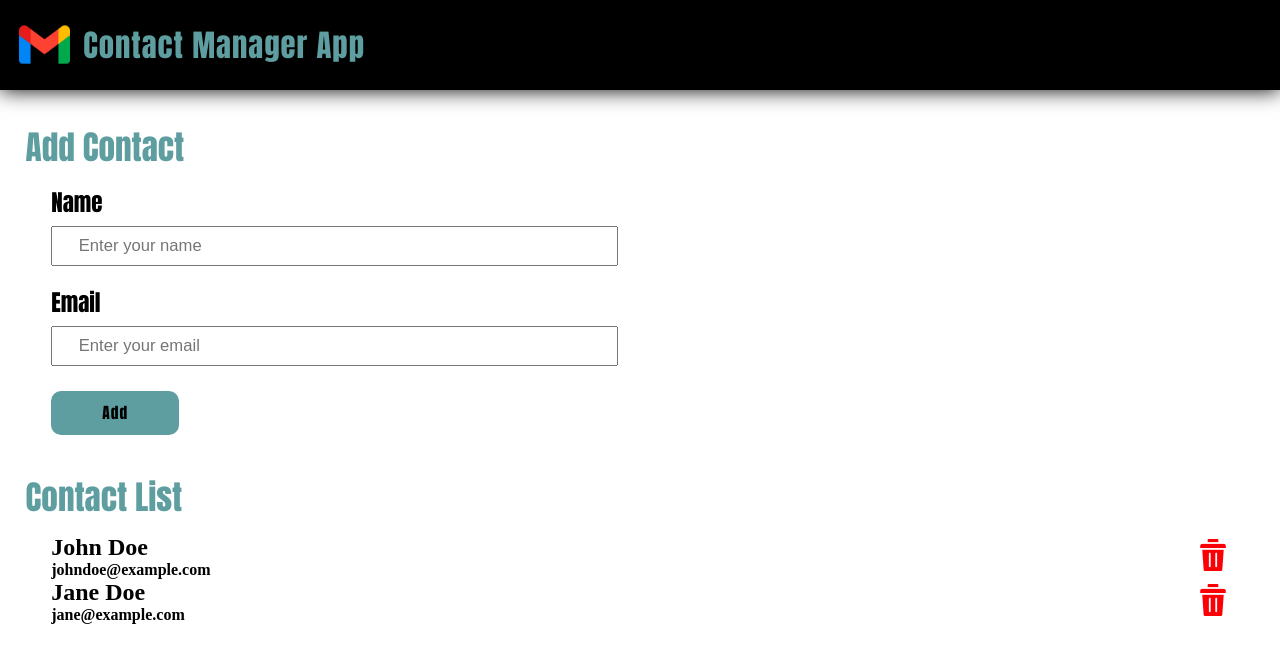
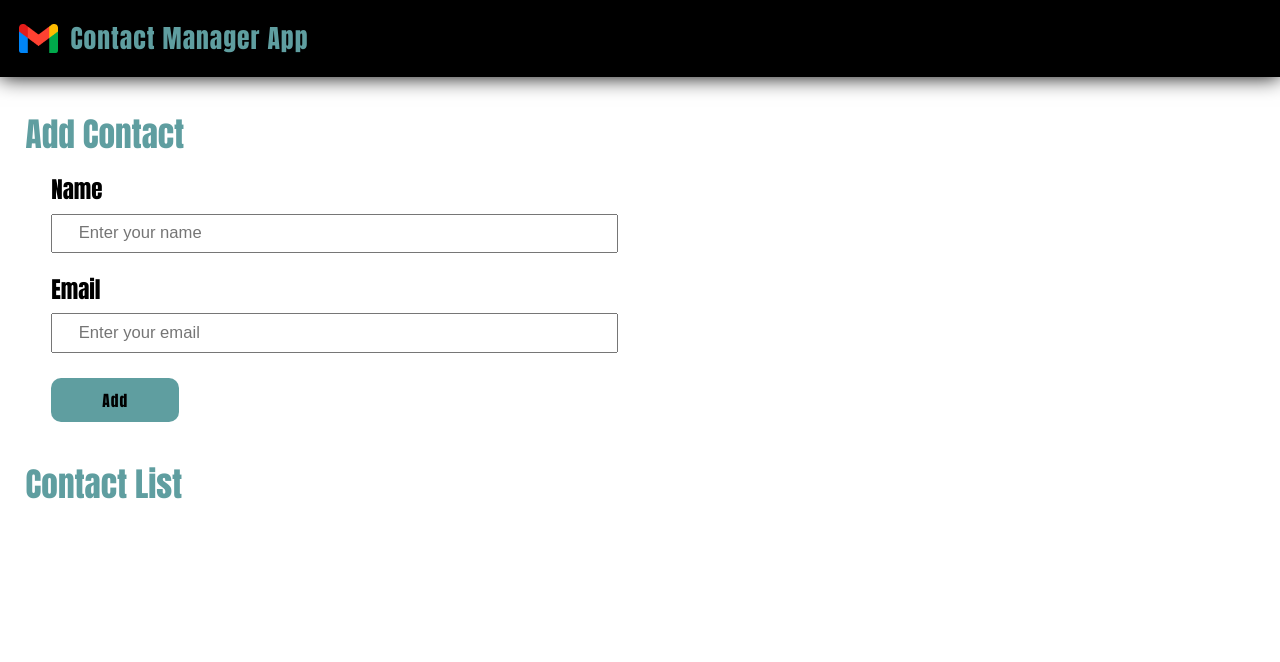
Before and after one commit to webcodeshubham/contactmanagerapp-reactjs-project3, a React (Create React App) app: page / in a window 1280 px wide. Shown: the top 662 px of the page. Built offline with nearby package versions, Linux system fonts and the light colour scheme.

Commit message:
added styles in components

```diff
--- a/src/App.css
+++ b/src/App.css
@@ -7,7 +7,7 @@
 
   /* App Stylings */
 
-  .app {
-    /* background-color: black; */
-    /* color: white; */
-  }
+  /* .app {
+    background-color: black;
+    color: white;
+  } */
--- a/src/App.jsx
+++ b/src/App.jsx
@@ -1,34 +1,75 @@
 // Default Export Module
-import React from "react";
+import React, { useState, useEffect } from "react";
 import "./App.css";
 import Header from "./components/Header";
 import AddContact from "./components/AddContact";
 import ContactList from "./components/ContactList";
 
-// Contact Array of Objects
-const staticContactList = [
-  {
-    id: 1,
-    name: "John Doe",
-    email: "johndoe@example.com",
-  },
-  {
-    id: 2,
-    name: "Jane Doe",
-    email: "jane@example.com",
-  },
-];
+// Example - 1 => Static Contact Array of Objects
+// const staticContactList = [
+//   {
+//     id: 1,
+//     name: "John Doe",
+//     email: "johndoe@example.com",
+//   },
+//   {
+//     id: 2,
+//     name: "Jane Doe",
+//     email: "jane@example.com",
+//   },
+// ];
+
+// Example - 2 => Static Contact Array of Objects
+// const contacts = [
+//   {
+//     id: 1,
+//     name: "John Doe",
+//     email: "johndoe@example.com",
+//   },
+//   {
+//     id: 2,
+//     name: "Jane Doe",
+//     email: "jane@example.com",
+//   },
+// ];
 
 const App = () => {
+  const LOCAL_STORAGE_KEY = "contacts";
+  // Dynamic Contact Array of Objects
+  const [contacts, setContacts] = useState([]);
+
+  const addContacthandler = (contact) => {
+    console.log(contact);
+    setContacts([...contacts, contact]);
+  };
+
+  useEffect(() => {
+    const retrieveContacts = JSON.parse(
+      localStorage.getItem(LOCAL_STORAGE_KEY)
+    );
+    if (retrieveContacts) setContacts(retrieveContacts);
+  }, []);
+
+  useEffect(() => {
+    localStorage.setItem(LOCAL_STORAGE_KEY, JSON.stringify(contacts));
+  }, [contacts]);
+
   // Use the parathesis () wrapper to wrap the JSX inside the Component, if returning from than one JSX Element.
   return (
     <>
       <div className="app">
         {/* Call the Component as Custom HTML Element with Self-Closing or Separate Closing Tag */}
+
         <Header />
-        <AddContact />
+
+        {/* Error:- You likely to forgot to export your component file it's defined in, or you might have mixed up named or default component. You can't call the Component, if you haven't created them. */}
+        <AddContact addContacthandler={addContacthandler} />
+
         {/* Passing the Array of Object and assigning it to Object Prop Variable */}
-        <ContactList staticContactList={staticContactList} />
+
+        {/* <ContactList staticContactList={staticContactList} /> */}
+
+        <ContactList contacts={contacts} />
       </div>
     </>
   );
--- a/src/assets/css/ContactCard.css
+++ b/src/assets/css/ContactCard.css
@@ -5,4 +5,30 @@
   padding: 0;
 }
 
-/* Contact List Stylings */
+/* Contact Card Stylings */
+
+.contactCard {
+  display: flex;
+  justify-content: space-between;
+  align-items: center;
+  border: 1px solid #ccc;
+  padding: 1.5rem;
+  border-radius: 4px;
+  margin-bottom: 1vw;
+  box-shadow: 1px 1px 10px rgba(134, 133, 133, 0.8);
+}
+.contactCard__contact {
+  display: flex;
+  justify-content: space-between;
+  align-items: center;
+}
+
+.contactCard__delIcon img {
+  width: 1.5rem;
+  cursor: pointer;
+}
+
+.contactCard__userIcon {
+  width: 2.2rem;
+  margin-right: 1.5vw;
+}
--- a/src/assets/css/Header.css
+++ b/src/assets/css/Header.css
@@ -9,7 +9,7 @@
 
 .header {
   text-align: left;
-  font-size: 1.2vw;
+  font-size: 1vw;
   font-family: Impact, Haettenschweiler, "Arial Narrow Bold", sans-serif;
   letter-spacing: 1px;
   color: cadetblue;
@@ -26,5 +26,5 @@
 .header__brandLogo {
   margin-right: 1vw;
   object-fit: contain;
-  width: 4vw;
+  width: 3vw;
 }
--- a/src/components/AddContact.jsx
+++ b/src/components/AddContact.jsx
@@ -3,12 +3,41 @@ import React, { Component } from "react";
 import "../assets/css/AddContact.css";
 
 class AddContact extends Component {
+  // Using class state and setState
+  state = {
+    id: "",
+    name: "",
+    email: "",
+  };
+
+  // OnSubmit callback function
+  // method declared without keyword in class component
+  add = (e) => {
+    // run the function, don't load the page on submit
+    e.preventDefault();
+    // if condition, either is empty, then run alert function
+    // strict check === & OR || & AND && Operators.
+    if (this.state.name === "" || this.state.email === "") {
+      alert("All fields are required!");
+      return;
+    }
+    // call & access the function inside the function
+    this.props.addContacthandler(this.state);
+    this.setState({ name: "", email: "" });
+  };
+
+  // render method in class component
+  // In JavaScript, "this" keyword refers to an object.
+  // Which object depends on how this is being invoked (used or called).
+  // "this" keyword refers to different objects depending on how it is used: In an object method, this refers to the object. Alone, this refers to the global object.
+  // Here, it refers to the class object.
+
   render() {
     return (
       <div className="contactForm">
         <h2 className="contactForm__title">Add Contact</h2>
         <div className="contactForm__form">
-          <form action="/" method="post">
+          <form action="/" method="post" onSubmit={this.add}>
             <div className="contactForm__nameField">
               <label htmlFor="name">Name</label>
               <br />
@@ -17,6 +46,10 @@ class AddContact extends Component {
                 placeholder="Enter your name"
                 name="name"
                 id="name"
+                // class object state item
+                value={this.state.name}
+                // when filling the input value filed, it will be set to the class state, then assigned to the value of the field as an object property.
+                onChange={(e) => this.setState({ name: e.target.value })}
               />
             </div>
             <div className="contactForm__emailField">
@@ -27,11 +60,13 @@ class AddContact extends Component {
                 placeholder="Enter your email"
                 name="email"
                 id="email"
+                // class object state item
+                value={this.state.email}
+                // when filling the input value filed, it will be set to the class state, then assigned to the value of the field as an object property.
+                onChange={(e) => this.setState({ email: e.target.value })}
               />
             </div>
-            <button className="contactForm__button">
-              Add
-            </button>
+            <button className="contactForm__button">Add</button>
           </form>
         </div>
       </div>
--- a/src/components/ContactCard.jsx
+++ b/src/components/ContactCard.jsx
@@ -1,16 +1,25 @@
 import React from "react";
 import delIcon from "../assets/img/delete-icon.png";
+import userIcon from "../assets/img/user-icon.png";
+import "../assets/css/ContactCard.css";
 
 const ContactCard = ({ contact }) => {
   return (
     <>
-      <div className="contactCard" style={{ display: "flex", justifyContent: "space-between", alignItems: "center" }}>
-        <div className="contact">
-          <h2>{contact.name}</h2>
-          <h4>{contact.email}</h4>
+      <div className="contactCard">
+        <div className="contactCard__contact">
+          <img
+            className="contactCard__userIcon"
+            src={userIcon}
+            alt="user-icon"
+          />
+          <div className="contactCard__userName">
+            <h2>{contact.name}</h2>
+            <p>{contact.email}</p>
+          </div>
         </div>
-        <div className="del-icon">
-          <img style={{ width: "2.5vw"}} src={delIcon} alt="del-icon" />
+        <div className="contactCard__delIcon">
+          <img src={delIcon} alt="del-icon" />
         </div>
       </div>
     </>
--- a/src/components/ContactList.jsx
+++ b/src/components/ContactList.jsx
@@ -2,7 +2,9 @@ import React from "react";
 import "../assets/css/ContactList.css";
 import ContactCard from "./ContactCard";
 
-// const staticContactList = [
+// Reference Array of Objects for Contacts
+
+// const staticContactList/contacts = [
 //   {
 //     id: 1,
 //     name: "John Doe",
@@ -17,7 +19,18 @@ import ContactCard from "./ContactCard";
 
 const ContactList = (props) => {
   // console.log(props)
-  // console.log(props(In-built Object).staticContactList(Array Assigned to Varibale as Parameters/Arguments))
+
+  // console.log(props.staticContactList)
+  // #1. props ==> (In-built Object in every react component).
+  // #2. staticContactList ==> properties (props) --> KEYs --> (Args/Attributes) ==> staticContactList(Array Assigned to Varibale as Parameters/Arguments).
+
+  // function declared to render the contact array items i.e. contact objects.
+
+  // Array of Object  = props.staticContactList
+  // Array of Object  = props.contacts
+  // contact = { name: "", email: ""}
+
+  // ==> ContactCard Component is not defined
 
   // const renderContactList = props.staticContactList.map((contact) => {
   //   return (
@@ -29,10 +42,20 @@ const ContactList = (props) => {
   //   );
   // });
 
-  const renderContactList = props.staticContactList.map((contact) => {
+  // ==> ContactCard Component is defined
+
+  // const renderContactList = props.staticContactList.map((contact) => {
+  //   return (
+  //     <>
+  //       <ContactCard contact={contact}/>
+  //     </>
+  //   );
+  // });
+
+  const renderContactList = props.contacts.map((contact) => {
     return (
       <>
-        <ContactCard contact={contact}/>
+        <ContactCard contact={contact} />
       </>
     );
   });
--- a/src/components/Header.jsx
+++ b/src/components/Header.jsx
@@ -6,7 +6,7 @@ import brandLogo from "../assets/img/brand-logo.png";
 const Header = () => {
   return (
     <>
-      {/* JSX vs. HTML => className & class */}
+      {/* JSX vs. HTML => className & class (OOPs in JavaScript) */}
       <header className="header">
         <img className="header__brandLogo" src={brandLogo} alt="brand-logo" />
         <h1>Contact Manager App</h1>
--- a/src/index.js
+++ b/src/index.js
@@ -1,5 +1,5 @@
 import React from 'react'
-import ReactDOM from 'react-dom'
+import ReactDOM from 'react-dom/client'
 import App from './App'
 
 const root = ReactDOM.createRoot(document.getElementById('root'))
```
Also changed, not shown: Notes.txt, src/assets/img/user-icon.png (added).
